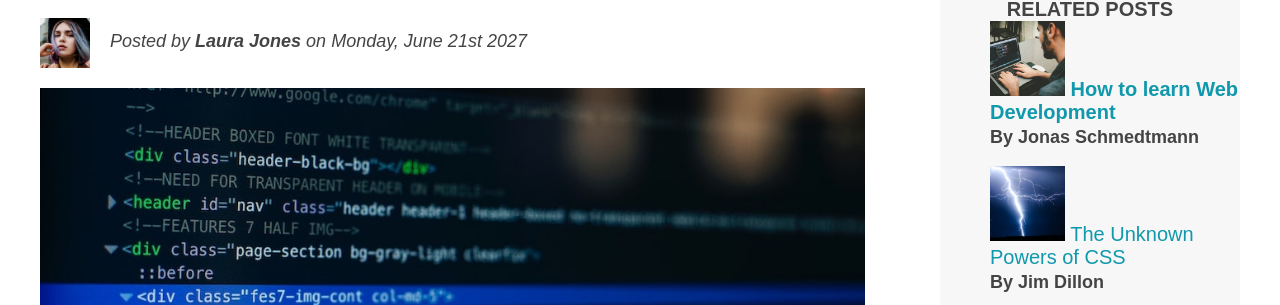
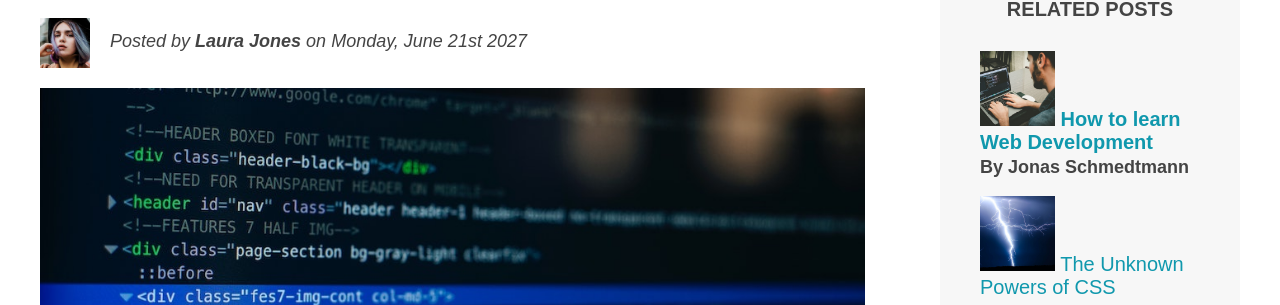
Before and after one commit to Felipebarcon/basic-html-page-css-style, a plain HTML site: page index.html in a window 1280 px wide. Shown: the part 198-503 px from the top of the page. Drawn offline with Linux system fonts and the light colour scheme.

Commit message:
minor change

```diff
--- a/style.css
+++ b/style.css
@@ -1,6 +1,7 @@
 * {
   margin: 0;
   padding: 0;
+  box-sizing: border-box;
 }
 
 /* Page Sections */
@@ -42,7 +43,7 @@ aside {
   background-color: #f7f7f7;
   border-top: 5px solid #1098ad;
   border-bottom: 5px solid #1098ad;
-  padding: 50px 0;
+  padding: 50px 40px;
 }
 
 /* SMALLER ELEMETS */
@@ -75,6 +76,7 @@ h4 {
   font-size: 20px;
   text-transform: uppercase;
   text-align: center;
+  margin-bottom: 30px;
 }
 
 p {
@@ -123,6 +125,7 @@ li:nth-child(odd) {
 
 .related {
   list-style: none;
+  margin-left: 0;
 }
 
 #author {
```
